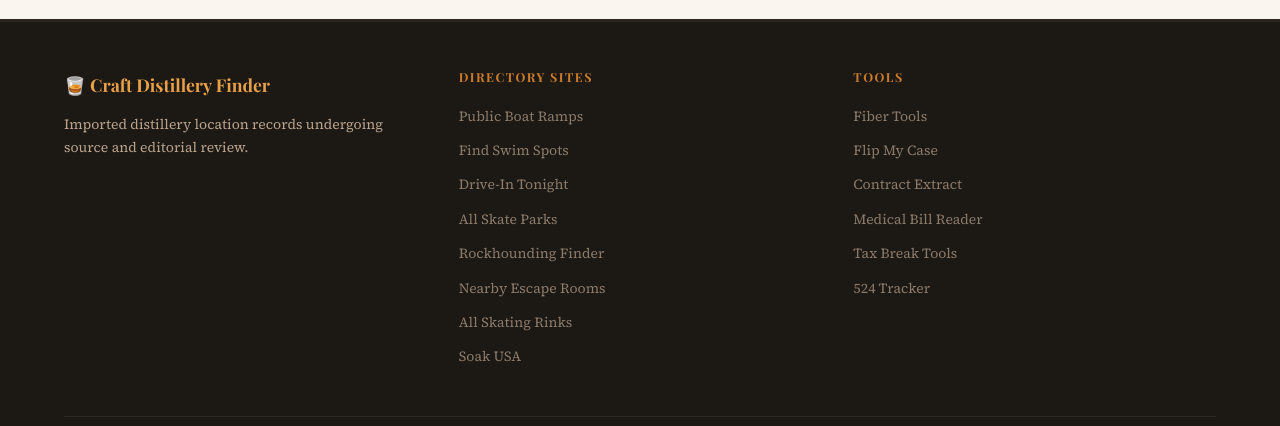
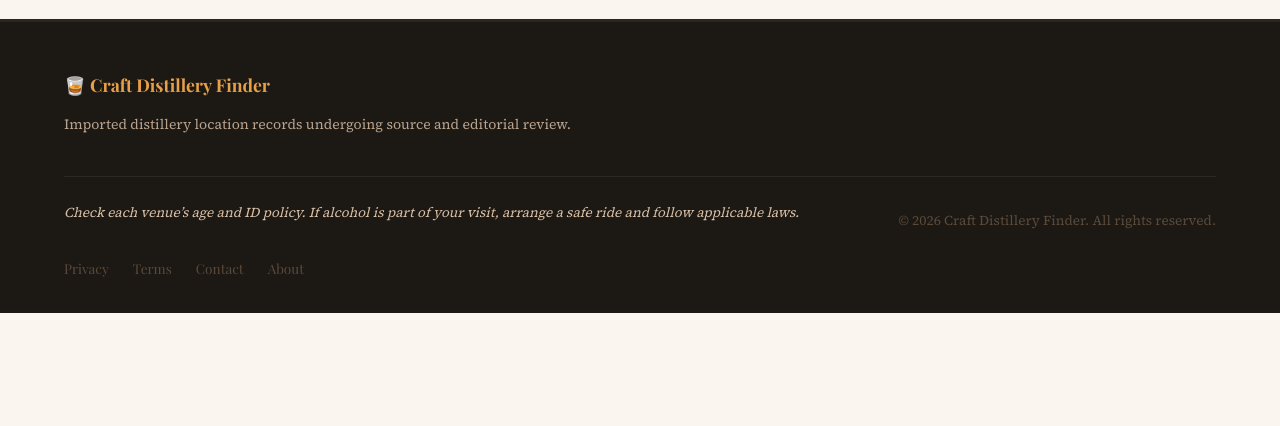
Before and after one commit to raiderj77/craftdistilleryfinder, a Next.js app: page / in a window 1280 px wide. Shown: the part 3742-4168 px from the top of the page. After the commit the page ends 4055 px from the top, so only its background shows below. Built offline with nearby package versions, Linux system fonts and the light colour scheme; no server answers.

Commit message:
Remove FiberTools cross-site backlink (#12)

```diff
--- a/src/app/layout.tsx
+++ b/src/app/layout.tsx
@@ -18,19 +18,6 @@ export const metadata: Metadata = {
   },
   verification: { google: 'mX6FcyH9VqP8ZGkIPPlPKS4vhvkWOMcz4ebryDGvZjM' },
 };
-
-const toolSites = [
-  { name: 'Fiber Tools', href: 'https://fibertools.app' },
-  { name: 'Flip My Case', href: 'https://flipmycase.com' },
-  { name: 'Contract Extract', href: 'https://contractextract.com' }, { name: 'Medical Bill Reader', href: 'https://medicalbillreader.com' },
-  { name: 'Tax Break Tools', href: 'https://taxbreaktools.com' }, { name: '524 Tracker', href: 'https://524tracker.com' },
-];
-const directorySites = [
-  { name: 'Public Boat Ramps', href: 'https://publicboatramps.com' }, { name: 'Find Swim Spots', href: 'https://findswimspots.com' },
-  { name: 'Drive-In Tonight', href: 'https://driveintonight.com' }, { name: 'All Skate Parks', href: 'https://allskateparks.com' },
-  { name: 'Rockhounding Finder', href: 'https://rockhoundingfinder.com' }, { name: 'Nearby Escape Rooms', href: 'https://nearbyescaperooms.com' },
-  { name: 'All Skating Rinks', href: 'https://allskatingrinks.com' }, { name: 'Soak USA', href: 'https://soakusa.net' },
-];
 
 export default function RootLayout({ children }: { children: React.ReactNode }) {
   return (
@@ -64,22 +51,6 @@ export default function RootLayout({ children }: { children: React.ReactNode })
                 <p style={{ fontFamily: 'var(--font-display)', color: 'var(--amber-lt)', fontWeight: 700, fontSize: '1.1rem', marginBottom: '0.75rem' }}>🥃 Craft Distillery Finder</p>
                 <p style={{ color: '#b9a38d', fontSize: '0.875rem', lineHeight: 1.7 }}>Imported distillery location records undergoing source and editorial review.</p>
               </div>
-              <div>
-                <h4 style={{ color: 'var(--amber)', fontSize: '0.78rem', textTransform: 'uppercase', letterSpacing: '0.12em', marginBottom: '1rem', fontFamily: 'var(--font-display)' }}>Directory Sites</h4>
-                <ul style={{ listStyle: 'none' }}>
-                  {directorySites.map((s) => <li key={s.href} style={{ marginBottom: '0.4rem' }}><a href={s.href} target="_blank" rel="noopener noreferrer" style={{ color: '#8a7a6a', fontSize: '0.875rem', textDecoration: 'none' }}>{s.name}</a></li>)}
-                </ul>
-              </div>
-              <div>
-                <h4 style={{ color: 'var(--amber)', fontSize: '0.78rem', textTransform: 'uppercase', letterSpacing: '0.12em', marginBottom: '1rem', fontFamily: 'var(--font-display)' }}>Tools</h4>
-                <ul style={{ listStyle: 'none' }}>
-                  {toolSites.map((s) => (
-                    <li key={s.href} style={{ marginBottom: '0.4rem' }}>
-                      <a href={s.href} target="_blank" rel="noopener noreferrer" style={{ color: '#8a7a6a', fontSize: '0.875rem', textDecoration: 'none' }}>{s.name}</a>
-                    </li>
-                  ))}
-                </ul>
-              </div>
             </div>
             <div style={{ borderTop: '1px solid rgba(255,255,255,0.07)', paddingTop: '1.5rem', display: 'flex', justifyContent: 'space-between', alignItems: 'center', flexWrap: 'wrap', gap: '1rem' }}>
               <p style={{ color: "#d7bea5", fontSize: "0.85rem", marginBottom: "1rem", fontStyle: "italic" }}>Check each venue’s age and ID policy. If alcohol is part of your visit, arrange a safe ride and follow applicable laws.</p>
```
Also changed, not shown: 1 other file (tests, documents, lock files or other folders).
